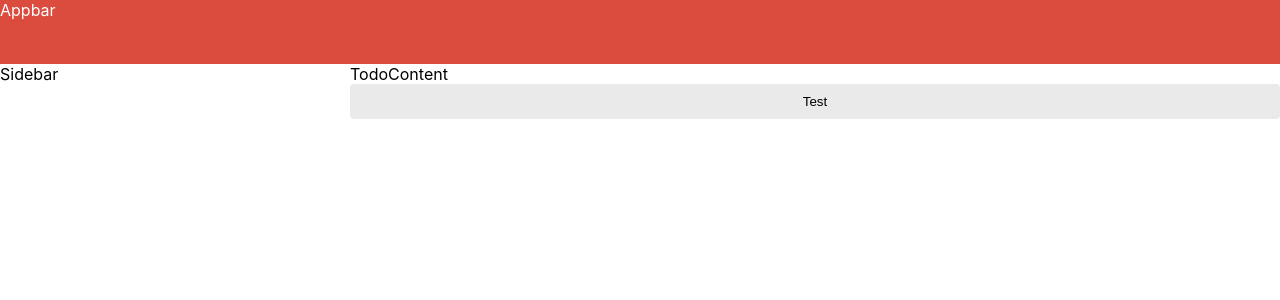
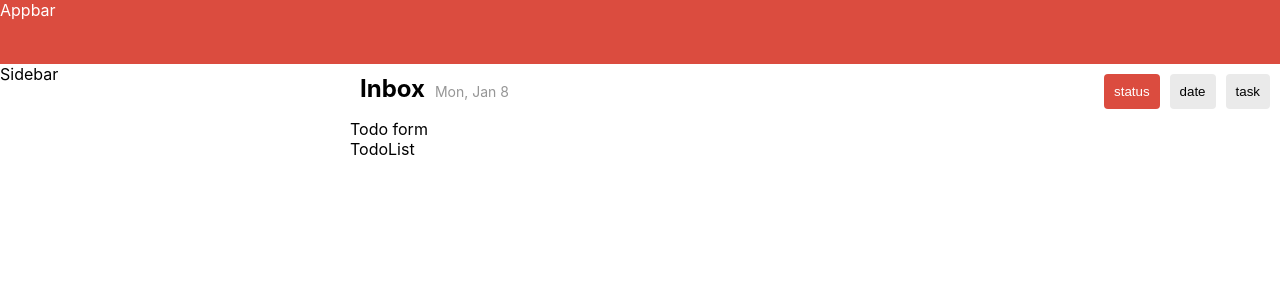
Before and after one commit to Kvinbindai/cc16-advance-todo, a React (Create React App) app: page / in a window 1280 px wide. Shown: the top 300 px of the page. Built offline with nearby package versions, Linux system fonts and the light colour scheme.

Commit message:
todo-header

```diff
--- a/src/components/TodoContent.jsx
+++ b/src/components/TodoContent.jsx
@@ -1,11 +1,12 @@
 import React from 'react';
-import Button from './Button';
+import TodoHeader from './TodoHeader';
 
 function TodoContent() {
   return (
     <div>
-      TodoContent
-      <Button variant='secondary'>Test</Button>
+      <TodoHeader />
+      <div>Todo form</div>
+      <div>TodoList</div>
     </div>
   );
 }
--- /dev/null
+++ b/src/components/TodoHeader.jsx
@@ -0,0 +1,27 @@
+import styles from './TodoHeader.module.scss';
+import Button from './Button';
+function TodoHeader({ title = 'Inbox' }) {
+  const now = new Date();
+  const options = {
+    weekday: 'short',
+    month: 'short',
+    day: 'numeric',
+  };
+  return (
+    <header className={styles.header}>
+      {/* Title */}
+      <div className={styles.title}>
+        <h1>{title}</h1>
+        <p>{now.toLocaleDateString('en-EN', options)}</p>
+      </div>
+      {/* Button Group */}
+      <div className={styles.btn__group}>
+        <Button>status </Button>
+        <Button variant='secondary'>date </Button>
+        <Button variant='secondary'>task </Button>
+      </div>
+    </header>
+  );
+}
+
+export default TodoHeader;
--- /dev/null
+++ b/src/components/TodoHeader.module.scss
@@ -0,0 +1,25 @@
+@import '../styles/variable.scss';
+.header,
+.title,
+.btn__group {
+  display: flex;
+}
+
+.header {
+  justify-content: space-between;
+  padding: 10px;
+}
+
+.title {
+  gap: 10px;
+  align-items: baseline;
+
+  & > p {
+    color: $dark-gray;
+    font-size: 14px;
+  }
+}
+
+.btn__group {
+  gap: 10px;
+}
--- a/src/styles/variable.scss
+++ b/src/styles/variable.scss
@@ -1,5 +1,6 @@
 $primary: #db4c3f;
 $gray: rgb(234, 234, 234);
+$dark-gray: rgb(150, 150, 150);
 $white: #fff;
 $appbar_height: 64px;
 $sidebar_width: 350px;
```
